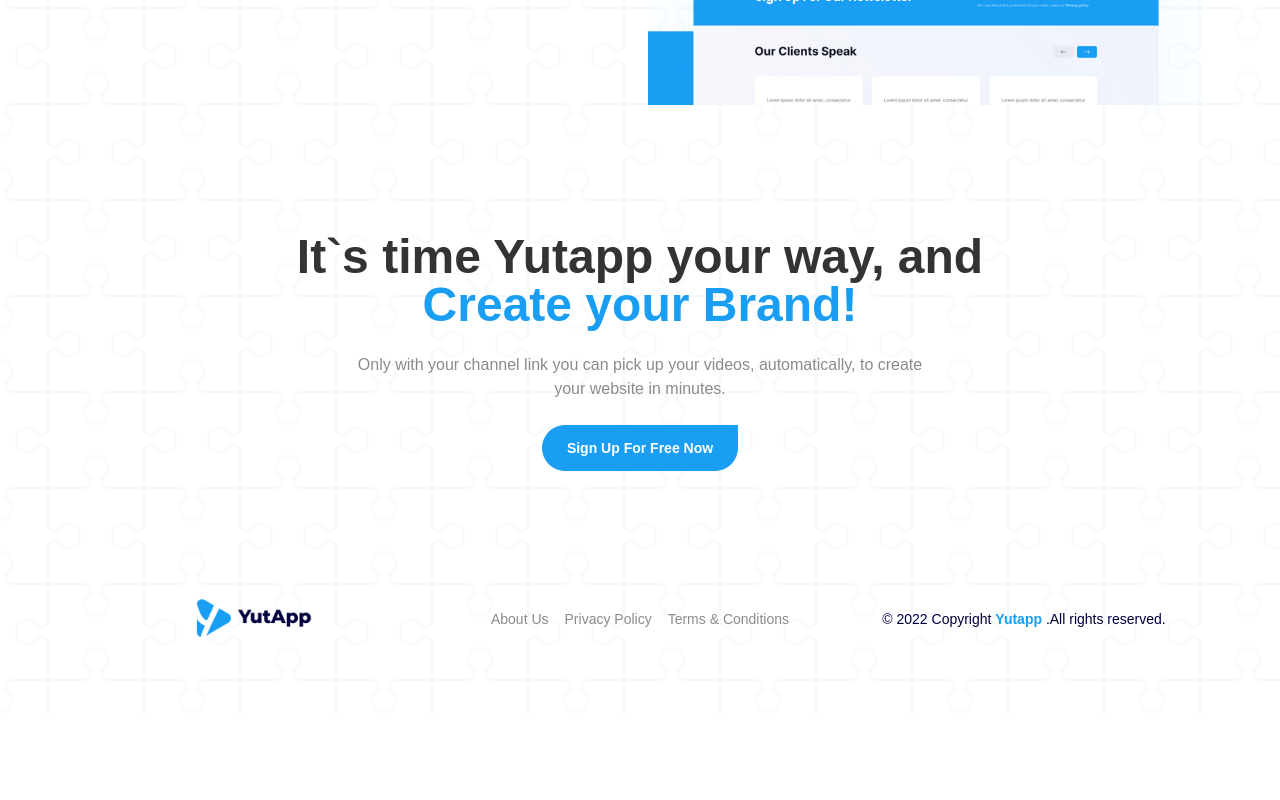
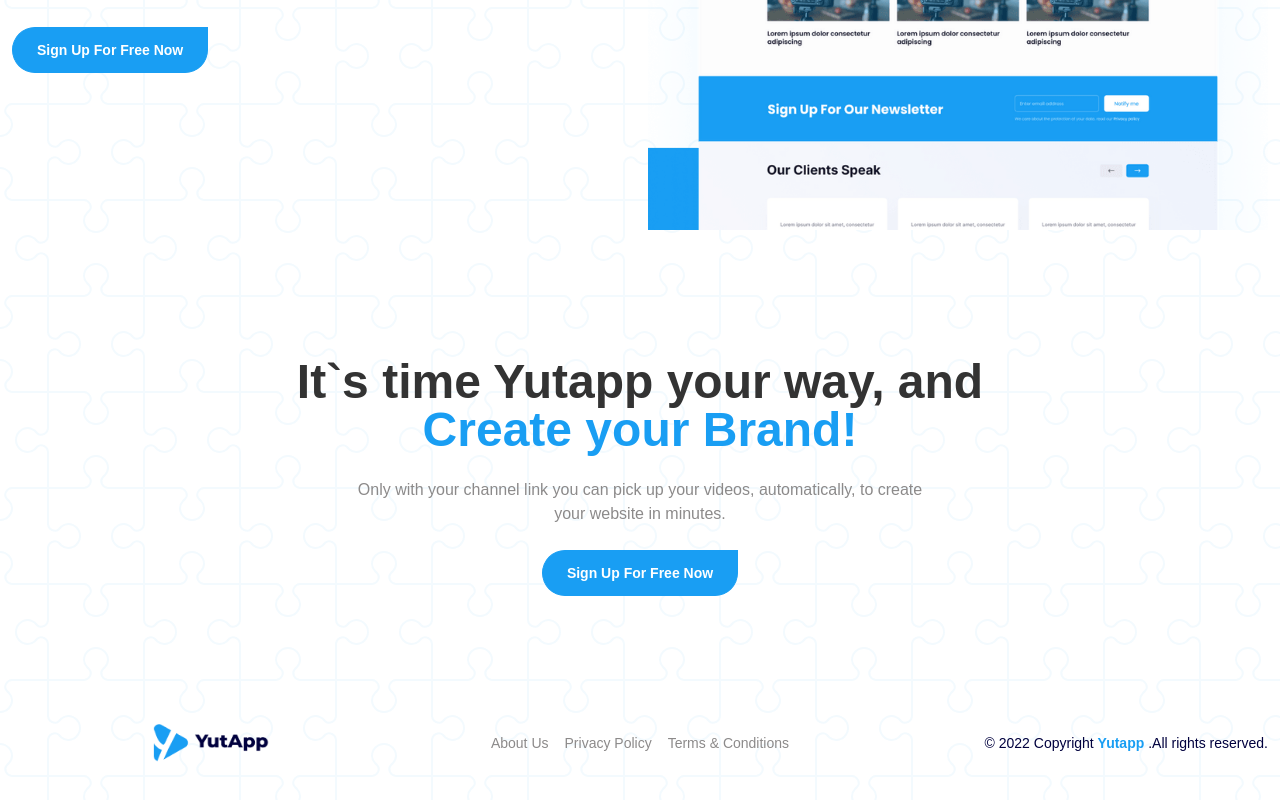
Before and after one commit to gourav-singhal/Yutapp-UI, a Next.js app: page / in a window 1280 px wide. Shown: the part 1960-2760 px from the top of the page. Before the commit the page ends 2674 px from the top, so only its background shows below. Built offline with nearby package versions, Linux system fonts and the light colour scheme.

Commit message:
Make Site Max Width Bigger | Edit On Hover Items

```diff
--- a/components/Footer/index.tsx
+++ b/components/Footer/index.tsx
@@ -4,7 +4,7 @@
 const Footer: FunctionComponent = () => {
   return (
     <footer className='pb-16 grid place-items-center gap-6 grid-cols-1 md:grid-cols-2 lg:grid-cols-3'>
-        <div>
+        <div className='w-full flex justify-center items-center'>
           <Link href="" legacyBehavior>
             <a title="Yutapp your way and create your brand">
               <img
@@ -34,7 +34,7 @@
           </ul>
         </div>
 
-        <div>
+        <div className="w-full flex justify-center md:justify-center lg:justify-end items-center">
           <h5 className='text-sm text-darkblue'>
             &copy; 2022 Copyright {" "}
             <span className='font-semibold text-primaryBlue'>Yutapp</span> {" "}
--- a/pages/index.tsx
+++ b/pages/index.tsx
@@ -10,7 +10,7 @@
 
 export default function Home() {
   return (
-    <div className='relative p-3 max-w-6xl w-full m-auto'>
+    <div className='relative p-3 max-w-7xl w-full m-auto'>
       <Head>
         <title>Yutapp your way and create your brand</title>
         <meta name="description" content="Transform your YouTube channel to a real App in a few seconds for free." />
```
